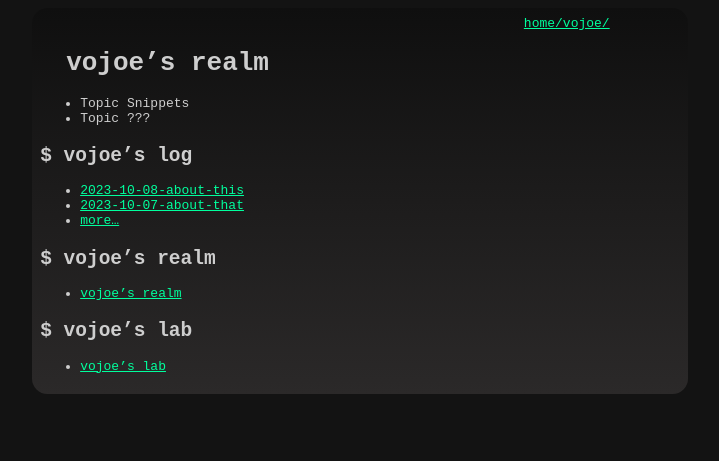
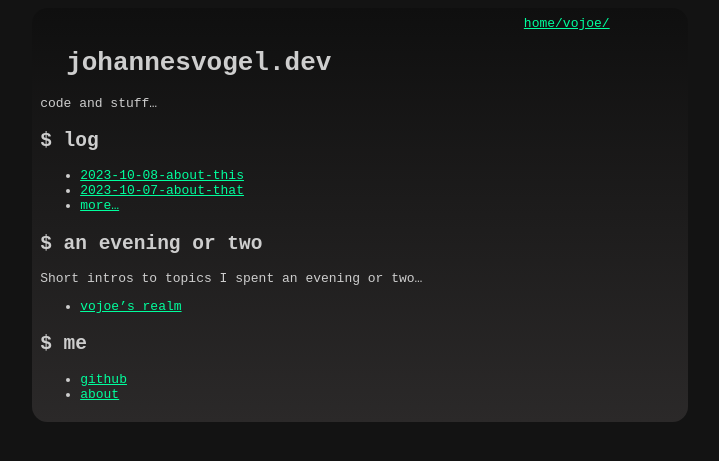
Before and after one commit to vojoe/vojoe.github.io, a Jekyll site: the page built from docs/index.md, in a window 1280 px wide. Shown: the top 461 px of the page, without its empty margins (280-999 px from the left). Built offline with Jekyll 4.4.1, drawn with Linux system fonts in a browser that asks for light colours; our own code applies the rules of GitHub Pages for plain Markdown files.

Commit message:
Update index.md

```diff
--- a/docs/index.md
+++ b/docs/index.md
@@ -1,24 +1,26 @@
 ---
 ---
 
-# vojoe's realm
+# johannesvogel.dev
 
-* Topic Snippets
-* Topic ???
+code and stuff...
 
 
-## vojoe's log
+## log
 
 * [2023-10-08-about-this](./log/about-this.md)
 * [2023-10-07-about-that](./log/about-that.md)
 * [more...](./log/log.md)
 
 
-## vojoe's realm
+## an evening or two
 
-* [vojoe's realm](./realm/realm.md)
+Short intros to topics I spent an evening or two...
+
+* [vojoe's realm](./shorts/shorts.md)
 
 
-## vojoe's lab
+## me
 
-* [vojoe's lab](./lab/lab.md)
+* [github](https://github.com/vojoe)
+* [about](./about.md)
```
